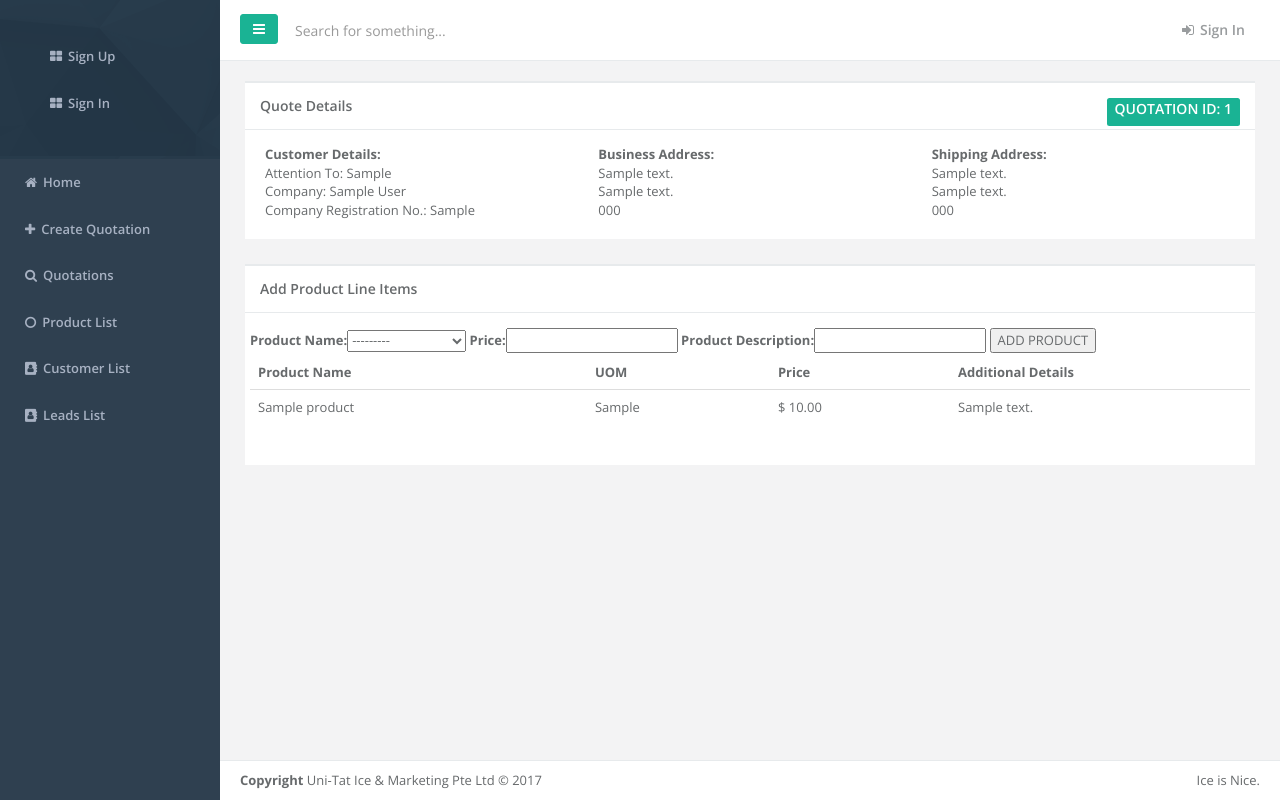
After one commit to endonte/icemansales2, a Django app: a page that uses quotations/templates/quotations/quotation_add_products.html in a window 1280 px wide. The commit adds this page. Run offline with Django 3.2, Linux system fonts and the light colour scheme; tables that the repository leaves empty hold one stand-in row (values such as "Sample post"); some libraries are stand-ins or nearby versions.

Commit message:
Changed around some models. Finished the Create Quotation and Create Quotation Products. Still determining how to link the pages up.

```diff
--- a/config/settings/base.py
+++ b/config/settings/base.py
@@ -40,7 +40,8 @@ DJANGO_APPS = [
 
     # Useful template tags:
     # 'django.contrib.humanize',
-
+    'dal',
+    'dal_select2',
     # Admin
     'django.contrib.admin',
 ]
--- a/customers/models.py
+++ b/customers/models.py
@@ -21,13 +21,11 @@ class Customer(models.Model):
         max_length=60,
         verbose_name='Business Registered Name',
         blank=True,
-        unique=True,
 #        help_text="Leave blank if no company details are provided",
     )
     business_reg_no = models.CharField(
         max_length=10,
         verbose_name='Business Registration Number',
-        unique=True,
         blank=True,
     )
     billing_address_1 = models.CharField(
--- a/customers/views.py
+++ b/customers/views.py
@@ -26,6 +26,7 @@ class CustomerListView(ListView, ModelFormMixin):
 
         if self.form.is_valid():
             self.object = self.form.save()
+            self.object.save()
             self.form = self.get_form(self.form_class)
             # Here you may consider creating a new instance of form_class(),
             # so that the form will come clean.
--- a/quotations/models.py
+++ b/quotations/models.py
@@ -21,8 +21,7 @@ class Quote(models.Model):
         max_length=60,
         verbose_name='Shipping Postal',
     )
-    created_by = models.OneToOneField(User,
-        related_name='created_by',
+    created_by = models.ForeignKey(User,
         verbose_name='Created By',
     )
     created_date = models.DateTimeField(
@@ -34,6 +33,12 @@ class Quote(models.Model):
     quote_gst = models.BooleanField(
         default=False,
     )
+    is_confirmed = models.BooleanField(
+        default=False,
+    )
+
+    def __str__(self):
+        return 'QuoteID: {} Customer:'.format(self.id, self.customer_name)
 
 class Quote_Products(models.Model):
     quote_id = models.ForeignKey('Quote',
@@ -44,11 +49,13 @@ class Quote_Products(models.Model):
         verbose_name='Product Name',
         on_delete=models.CASCADE,
     )
-    product_price = models.PositiveIntegerField(
+    product_price = models.DecimalField(
         verbose_name='Price',
-        max_length=10,
+        max_digits=20,
+        decimal_places=2,
     )
-    product_description = models.TextField(
+    product_description = models.CharField(
         verbose_name='Product Description',
-        max_length=300,
+        max_length=200,
+        blank=True,
     )
--- a/quotations/templates/quotations/create_quotation.html
+++ b/quotations/templates/quotations/create_quotation.html
@@ -6,15 +6,15 @@
   <div class="col-lg-12">
     <div class="ibox float-e-margins">
       <div class="ibox-title">
-        <h5>Customer Details:</h5>
+        <h5>Select Customer:</h5>
       </div>
       <div class="ibox-content">
-        <form action="" method="POST" role="form">
+        <form action="" method="POST">
           {% csrf_token %}
 
             {{ form.as_p }}
 
-          <input type='submit' value='ADD CUSTOMER'/>
+          <input type='submit' value='CONFIRM DETAILS'/>
         </form>
       </div>
     </div>
--- /dev/null
+++ b/quotations/templates/quotations/quotation_add_products.html
@@ -0,0 +1,98 @@
+{% extends "base.html" %}
+
+{% block content %}
+{% if quote_pk %}
+<div class="row">
+  <div class="col-lg-12">
+    <div class="ibox float-e-margins">
+      <div class="ibox-title">
+        <h5>Quote Details</h5>
+        <span class="label label-primary pull-right"><h5>QUOTATION ID: {{quote_pk.id}}</h6></span>
+      </div>
+      <div class="ibox-content">
+        <div class="row">
+          <div class="col-xs-4">
+            <strong>Customer Details:</strong><br />
+            Attention To: {{quote_pk.customer_name.contact}} <br />
+            {% if quote_pk.customer_name.business_name %}
+              Company: {{quote_pk.customer_name.business_name}} <br />
+            {% endif %}
+            {% if quote_pk.customer_name.business_reg_no %}
+              Company Registration No.: {{quote_pk.customer_name.business_reg_no}}
+            {% endif %}
+          </div>
+          <div class="col-xs-4">
+            <strong>Business Address:</strong><br />
+            {% if quote_pk.customer_name.billing_address_1 %}
+              {{quote_pk.customer_name.billing_address_1}} <br />
+              {% if quote_pk.customer_name.billing_address_2 %}
+                {{quote_pk.customer_name.billing_address_2}} <br />
+              {% endif %}
+              {{quote_pk.customer_name.billing_postal}} <br />
+            {% else %}
+              No Billing Details Supplied
+            {% endif %}
+          </div>
+          <div class="col-xs-4">
+            <strong>Shipping Address:</strong><br />
+            {{quote_pk.shipping_address1}} <br />
+            {% if quote_pk.shipping_address2 %}
+              {{quote_pk.shipping_address2}} <br />
+            {% endif %}
+            {{quote_pk.shipping_postal}} <br />
+          </div>
+        </div>
+      </div>
+
+    </div>
+  </div>
+</div>
+<div class="row">
+  <div class="col-lg-12">
+    <div class="ibox float-e-margins">
+      <div class="ibox-title">
+        <h5>Add Product Line Items</h5>
+      </div>
+      <div class="ibox-content">
+        <div class="row">
+          <form action="" method="POST" role="form">
+            {% csrf_token %}
+
+              {{ form.as_table }}
+
+            <input type='submit' value='ADD PRODUCT'/>
+          </form>
+        </div>
+        <div class="row">
+          <div class="table-responsive">
+            <table class="table">
+              <thead>
+                <tr>
+                  <th>Product Name</th>
+                  <th>UOM</th>
+                  <th>Price</th>
+                  <th>Additional Details</th>
+                </tr>
+              </thead>
+              <tbody>
+                {% for object in quote_products %}
+                  <tr>
+                    <td>{{object.product_name}}</td>
+                    <td>{{object.product_name.uom}}</td>
+                    <td>$ {{object.product_price}}</td>
+                    <td style="width: 300px;">{{object.product_description}}</td>
+                  </tr>
+                {% endfor %}
+              </tbody>
+            </table>
+          </div>
+        </div>
+      </div>
+    </div>
+  </div>
+</div>
+{% else %}
+Quote does not exist
+{% endif %}
+
+{% endblock %}
--- a/quotations/urls.py
+++ b/quotations/urls.py
@@ -1,7 +1,11 @@
 from django.conf.urls import url
-from .views import CreateQuotation, QuotationList
+from .views import CreateQuotation, QuotationList, QuotationAddProduct
 
 urlpatterns = [
     url(r'^quotation_list/$', QuotationList.as_view(), name='quotation_list'),
     url(r'^create_quotation/$', CreateQuotation.as_view(), name='create_quotation'),
+    url(r'^create_quotation/quotation-id-(?P<pk>\d+)/$',
+        QuotationAddProduct.as_view(),
+        name='create_quotation_add_product'
+    ),
 ]
--- a/quotations/views.py
+++ b/quotations/views.py
@@ -1,8 +1,13 @@
-from django.shortcuts import render
+from django.core.urlresolvers import reverse
+from django.shortcuts import redirect
 from django.views.generic.edit import ModelFormMixin
 from django.views.generic import ListView
+from django.utils import timezone
+from django.http import HttpResponseRedirect
+from sales.users.models import User
 from .models import Quote, Quote_Products
-from .forms import QuoteForm
+from .forms import QuoteForm, QuoteProductForm
+
 # Create your views here.
 
 class CreateQuotation(ListView, ModelFormMixin):
@@ -22,7 +27,56 @@ class CreateQuotation(ListView, ModelFormMixin):
         self.form = self.get_form(self.form_class)
 
         if self.form.is_valid():
-            self.object = self.form.save()
+            self.object = self.form.save(commit=False)
+            self.object.created_by = request.user
+            self.object.created_date = timezone.now()
+            self.object.save()
+
+            #return redirect('create_quotation_add_product', kwargs={'pk': self.object.pk})
+            return redirect('create_quotation_add_product', kwargs={'pk': self.object.pk})
+            #self.form = self.get_form(self.form_class)
+            # Here you may consider creating a new instance of form_class(),
+            # so that the form will come clean.
+
+        # Whether the form validates or not, the view will be rendered by get()
+        return self.get(request, *args, **kwargs)
+        #return HttpResponseRedirect(reverse(QuotationAddProduct, args=(self.object.pk,)))
+        #return QuotationAddProduct.as_view()(request)
+
+    def get_context_data(self, *args, **kwargs):
+        context = super(CreateQuotation, self).get_context_data(*args, **kwargs)
+        #context['quote_pk'] = self.object.objects.get(pk=self.kwargs['pk'])
+        context['form'] = self.form
+        return context
+
+class QuotationList(ListView):
+    model = Quote
+    template_name='quotations/quotation_list.html'
+
+    def get_context_data(self, *args, **kwargs):
+        context = super(QuotationList, self).get_context_data(*args, **kwargs)
+
+class QuotationAddProduct(ListView, ModelFormMixin):
+    model = Quote_Products
+    form_class = QuoteProductForm
+    template_name='quotations/quotation_add_products.html'
+
+    def get(self, request, *args, **kwargs):
+        self.object = None
+        self.form = self.get_form(self.form_class)
+        # Explicitly states what get to call:
+        return ListView.get(self, request, *args, **kwargs)
+
+    def post(self, request, *args, **kwargs):
+        # When the form is submitted, it will enter here
+        self.object = None
+        self.form = self.get_form(self.form_class)
+
+        if self.form.is_valid():
+            self.object = self.form.save(commit=False)
+            self.object.quote_id = Quote.objects.get(pk=self.kwargs['pk'])
+            self.object.save()
+
             self.form = self.get_form(self.form_class)
             # Here you may consider creating a new instance of form_class(),
             # so that the form will come clean.
@@ -31,15 +85,12 @@ class CreateQuotation(ListView, ModelFormMixin):
         return self.get(request, *args, **kwargs)
 
     def get_context_data(self, *args, **kwargs):
-        context = super(CreateQuotation, self).get_context_data(*args, **kwargs)
+        context = super(QuotationAddProduct, self).get_context_data(*args, **kwargs)
 
         context['form'] = self.form
+        context['quote_pk'] = Quote.objects.get(pk=self.kwargs['pk'])
+        context['quote_products'] = Quote_Products.objects.filter(
+            quote_id=Quote.objects.get(pk=self.kwargs['pk'])
+        )
 
         return context
-
-class QuotationList(ListView):
-    model = Quote
-    template_name='quotations/quotation_list.html'
-
-    def get_context_data(self, *args, **kwargs):
-        context = super(QuotationList, self).get_context_data(*args, **kwargs)
```
Also changed, not shown: customers/migrations/0006_auto_20170717_2232.py (added), customers/migrations/0007_auto_20170718_2343.py (added), quotations/migrations/0001_initial.py (added), quotations/migrations/0002_auto_20170718_1221.py (added), quotations/migrations/0003_auto_20170718_1845.py (added), quotations/migrations/0004_auto_20170718_1859.py (added), quotations/migrations/0005_quote_is_confirmed.py (added).
